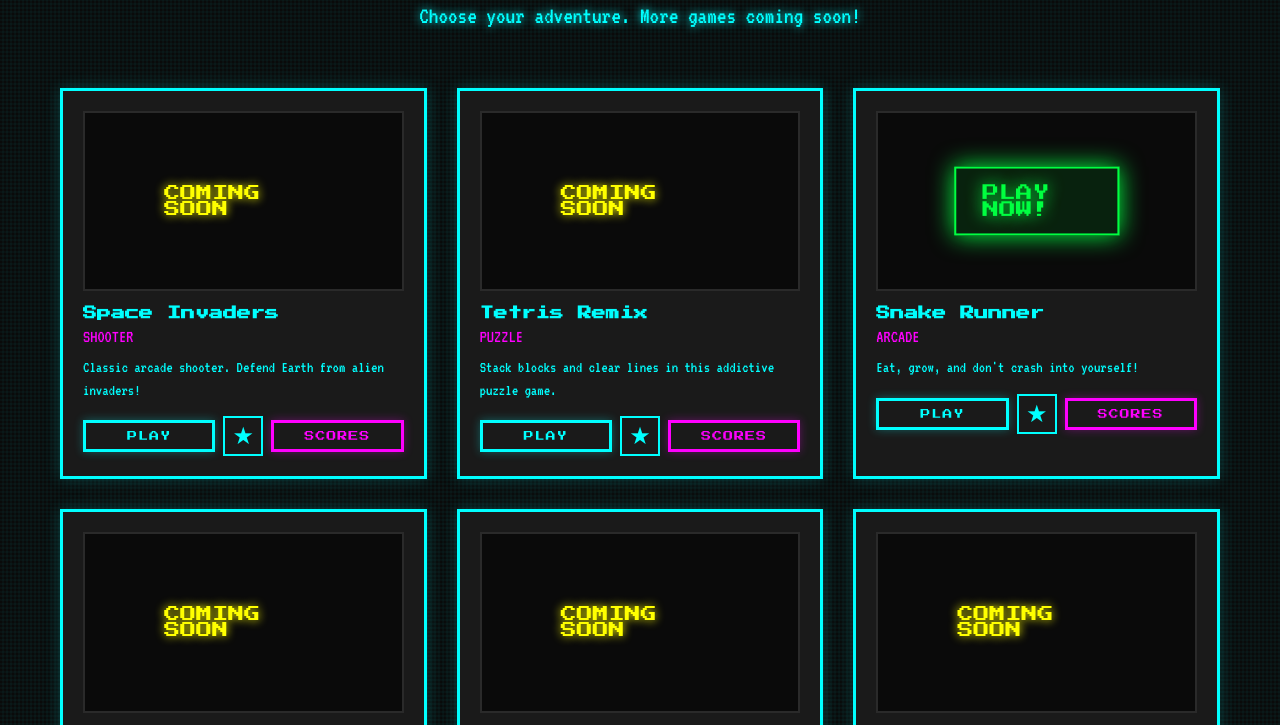
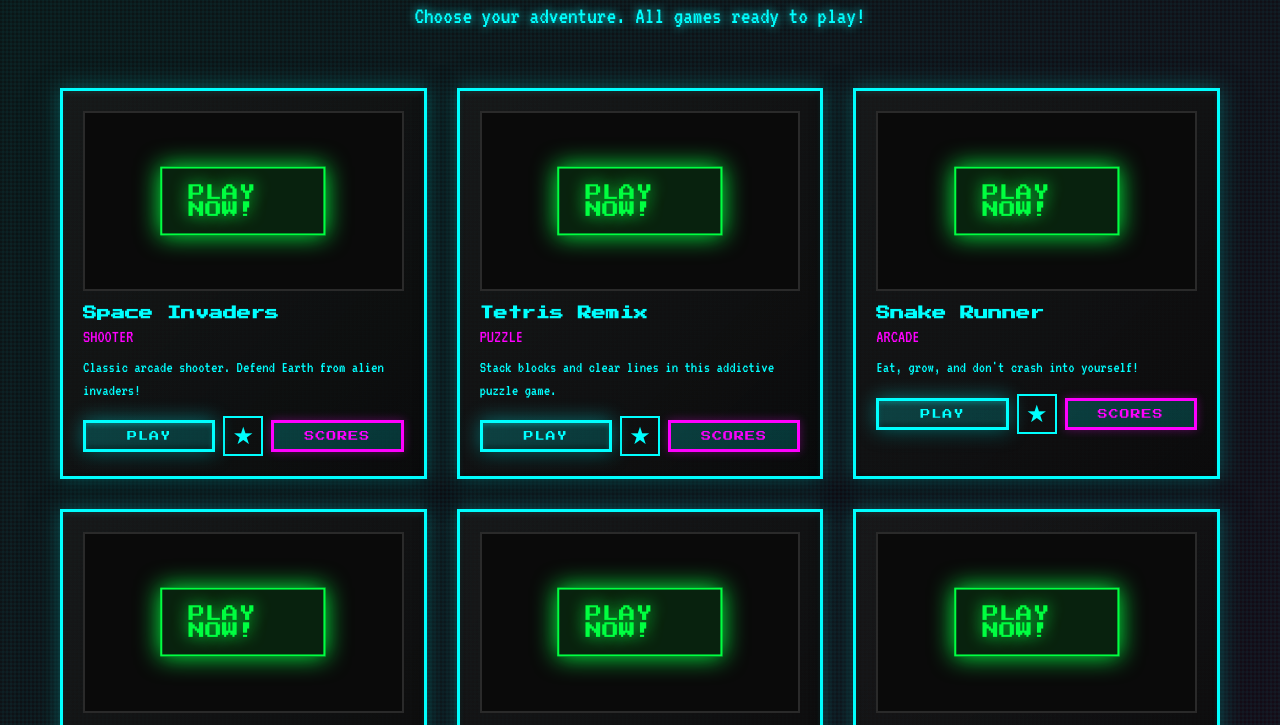
Before and after one commit to freegameshub/games, a plain HTML site: page games.html in a window 1280 px wide. Shown: the part 232-957 px from the top of the page. Drawn offline with Linux system fonts and the light colour scheme; no server answers.

Commit message:
Add files via upload

```diff
--- a/games.html
+++ b/games.html
@@ -6,7 +6,7 @@
     <title>Games - Pixel Arcade</title>
     <link rel="preconnect" href="https://fonts.googleapis.com">
     <link rel="preconnect" href="https://fonts.gstatic.com" crossorigin>
-    <link href="https://fonts.googleapis.com/css2?family=Press+Start+2P&family=VT323&display=swap" rel="stylesheet">
+    <link href="https://fonts.googleapis.com/css2?family=Press+Start+2P&family=VT323&family=Orbitron:wght@400;700;900&display=swap" rel="stylesheet">
     <link rel="stylesheet" href="styles.css">
 </head>
 <body>
@@ -34,14 +34,13 @@
                 <span class="title-bracket">]</span>
             </h1>
 
-            <p class="page-subtitle">Choose your adventure. More games coming soon!</p>
+            <p class="page-subtitle">Choose your adventure. All games ready to play!</p>
 
             <div class="games-grid">
-                <!-- Game Card Template - Duplicate and modify for each game -->
 
                 <div class="game-card" data-game-id="space-invaders">
                     <div class="game-thumbnail">
-                        <div class="coming-soon">COMING SOON</div>
+                        <div class="play-ready">PLAY NOW!</div>
                     </div>
                     <div class="game-info">
                         <h3>Space Invaders</h3>
@@ -49,7 +48,7 @@
                         <p class="game-description">Classic arcade shooter. Defend Earth from alien invaders!</p>
                     </div>
                     <div class="game-actions">
-                        <button class="pixel-btn small" onclick="alert('Game coming soon!')">PLAY</button>
+                        <button class="pixel-btn small" onclick="window.location.href='space-invaders.html'">PLAY</button>
                         <button class="favorite-btn" data-game-title="Space Invaders" data-game-category="SHOOTER" data-game-desc="Classic arcade shooter. Defend Earth from alien invaders!">★</button>
                         <button class="pixel-btn small secondary" onclick="window.location.href='leaderboard.html?game=space-invaders'">SCORES</button>
                     </div>
@@ -57,7 +56,7 @@
 
                 <div class="game-card" data-game-id="tetris">
                     <div class="game-thumbnail">
-                        <div class="coming-soon">COMING SOON</div>
+                        <div class="play-ready">PLAY NOW!</div>
                     </div>
                     <div class="game-info">
                         <h3>Tetris Remix</h3>
@@ -65,7 +64,7 @@
                         <p class="game-description">Stack blocks and clear lines in this addictive puzzle game.</p>
                     </div>
                     <div class="game-actions">
-                        <button class="pixel-btn small" onclick="alert('Game coming soon!')">PLAY</button>
+                        <button class="pixel-btn small" onclick="window.location.href='tetris.html'">PLAY</button>
                         <button class="favorite-btn" data-game-title="Tetris Remix" data-game-category="PUZZLE" data-game-desc="Stack blocks and clear lines in this addictive puzzle game.">★</button>
                         <button class="pixel-btn small secondary" onclick="window.location.href='leaderboard.html?game=tetris'">SCORES</button>
                     </div>
@@ -89,7 +88,7 @@
 
                 <div class="game-card" data-game-id="pong">
                     <div class="game-thumbnail">
-                        <div class="coming-soon">COMING SOON</div>
+                        <div class="play-ready">PLAY NOW!</div>
                     </div>
                     <div class="game-info">
                         <h3>Pong Battle</h3>
@@ -97,7 +96,7 @@
                         <p class="game-description">The original video game. Can you beat the AI?</p>
                     </div>
                     <div class="game-actions">
-                        <button class="pixel-btn small" onclick="alert('Game coming soon!')">PLAY</button>
+                        <button class="pixel-btn small" onclick="window.location.href='pong.html'">PLAY</button>
                         <button class="favorite-btn" data-game-title="Pong Battle" data-game-category="SPORTS" data-game-desc="The original video game. Can you beat the AI?">★</button>
                         <button class="pixel-btn small secondary" onclick="window.location.href='leaderboard.html?game=pong'">SCORES</button>
                     </div>
@@ -105,7 +104,7 @@
 
                 <div class="game-card" data-game-id="breakout">
                     <div class="game-thumbnail">
-                        <div class="coming-soon">COMING SOON</div>
+                        <div class="play-ready">PLAY NOW!</div>
                     </div>
                     <div class="game-info">
                         <h3>Breakout</h3>
@@ -113,7 +112,7 @@
                         <p class="game-description">Break all the bricks with your bouncing ball.</p>
                     </div>
                     <div class="game-actions">
-                        <button class="pixel-btn small" onclick="alert('Game coming soon!')">PLAY</button>
+                        <button class="pixel-btn small" onclick="window.location.href='breakout.html'">PLAY</button>
                         <button class="favorite-btn" data-game-title="Breakout" data-game-category="ARCADE" data-game-desc="Break all the bricks with your bouncing ball.">★</button>
                         <button class="pixel-btn small secondary" onclick="window.location.href='leaderboard.html?game=breakout'">SCORES</button>
                     </div>
@@ -121,7 +120,7 @@
 
                 <div class="game-card" data-game-id="pacman">
                     <div class="game-thumbnail">
-                        <div class="coming-soon">COMING SOON</div>
+                        <div class="play-ready">PLAY NOW!</div>
                     </div>
                     <div class="game-info">
                         <h3>Pac-Man Clone</h3>
@@ -129,7 +128,7 @@
                         <p class="game-description">Eat dots, avoid ghosts, get the high score!</p>
                     </div>
                     <div class="game-actions">
-                        <button class="pixel-btn small" onclick="alert('Game coming soon!')">PLAY</button>
+                        <button class="pixel-btn small" onclick="window.location.href='pacman.html'">PLAY</button>
                         <button class="favorite-btn" data-game-title="Pac-Man Clone" data-game-category="MAZE" data-game-desc="Eat dots, avoid ghosts, get the high score!">★</button>
                         <button class="pixel-btn small secondary" onclick="window.location.href='leaderboard.html?game=pacman'">SCORES</button>
                     </div>
--- a/styles.css
+++ b/styles.css
@@ -18,14 +18,16 @@
 
 body {
     font-family: 'VT323', monospace;
-    background: var(--dark-bg);
+    background: #0a0a0a;
     color: var(--neon-cyan);
     min-height: 100vh;
     background-image:
+        linear-gradient(135deg, rgba(0, 255, 255, 0.05) 0%, rgba(255, 0, 255, 0.05) 100%),
         repeating-linear-gradient(0deg, transparent, transparent 2px, rgba(0, 255, 255, 0.03) 2px, rgba(0, 255, 255, 0.03) 4px),
         repeating-linear-gradient(90deg, transparent, transparent 2px, rgba(0, 255, 255, 0.03) 2px, rgba(0, 255, 255, 0.03) 4px);
-    background-size: 100% 100%, 100% 100%;
+    background-size: 100% 100%, 100% 100%, 100% 100%;
     overflow-x: hidden;
+    perspective: 1000px;
 }
 
 .container {
@@ -36,13 +38,18 @@
 
 /* Header */
 .site-header {
-    background: rgba(26, 26, 26, 0.95);
+    background: rgba(10, 10, 10, 0.95);
     border-bottom: 3px solid var(--neon-cyan);
     padding: 20px 0;
     position: sticky;
     top: 0;
     z-index: 1000;
-    box-shadow: 0 0 20px rgba(0, 255, 255, 0.3);
+    box-shadow:
+        0 0 30px rgba(0, 255, 255, 0.4),
+        0 10px 40px rgba(0, 0, 0, 0.8),
+        inset 0 -2px 10px rgba(0, 255, 255, 0.2);
+    backdrop-filter: blur(10px);
+    transform-style: preserve-3d;
 }
 
 .site-header .container {
@@ -86,38 +93,70 @@
     font-size: 12px;
     padding: 12px 24px;
     border: 3px solid var(--neon-cyan);
-    background: transparent;
+    background: linear-gradient(135deg, rgba(0, 255, 255, 0.2) 0%, rgba(0, 150, 150, 0.3) 100%);
     color: var(--neon-cyan);
     cursor: pointer;
     position: relative;
     transition: all 0.3s ease;
     text-transform: uppercase;
     letter-spacing: 1px;
-    box-shadow: 0 0 10px rgba(0, 255, 255, 0.3);
+    box-shadow:
+        0 0 20px rgba(0, 255, 255, 0.4),
+        0 5px 15px rgba(0, 0, 0, 0.5),
+        inset 0 2px 5px rgba(0, 255, 255, 0.3),
+        inset 0 -2px 5px rgba(0, 0, 0, 0.5);
+    transform: translateZ(0);
+}
+
+.pixel-btn::before {
+    content: '';
+    position: absolute;
+    top: -3px;
+    left: -3px;
+    right: -3px;
+    bottom: -3px;
+    background: linear-gradient(135deg, var(--neon-cyan), var(--neon-magenta));
+    z-index: -1;
+    opacity: 0;
+    transition: opacity 0.3s ease;
+    filter: blur(10px);
 }
 
 .pixel-btn:hover {
-    background: var(--neon-cyan);
-    color: var(--dark-bg);
+    background: linear-gradient(135deg, rgba(0, 255, 255, 0.4) 0%, rgba(0, 200, 200, 0.5) 100%);
     box-shadow:
-        0 0 20px rgba(0, 255, 255, 0.6),
-        inset 0 0 10px rgba(0, 0, 0, 0.3);
-    transform: translateY(-2px);
+        0 0 30px rgba(0, 255, 255, 0.6),
+        0 8px 25px rgba(0, 0, 0, 0.7),
+        inset 0 3px 8px rgba(0, 255, 255, 0.4),
+        inset 0 -3px 8px rgba(0, 0, 0, 0.6);
+    transform: translateY(-3px) translateZ(10px);
+}
+
+.pixel-btn:hover::before {
+    opacity: 1;
 }
 
 .pixel-btn:active {
-    transform: translateY(0);
+    transform: translateY(-1px) translateZ(5px);
 }
 
 .pixel-btn.primary {
-    background: var(--neon-cyan);
+    background: linear-gradient(135deg, rgba(0, 255, 255, 0.8) 0%, rgba(0, 200, 200, 0.9) 100%);
     color: var(--dark-bg);
+    box-shadow:
+        0 0 25px rgba(0, 255, 255, 0.6),
+        0 6px 20px rgba(0, 0, 0, 0.6),
+        inset 0 2px 5px rgba(255, 255, 255, 0.3),
+        inset 0 -2px 5px rgba(0, 0, 0, 0.4);
 }
 
 .pixel-btn.primary:hover {
-    background: var(--neon-magenta);
+    background: linear-gradient(135deg, rgba(255, 0, 255, 0.8) 0%, rgba(200, 0, 200, 0.9) 100%);
     border-color: var(--neon-magenta);
-    box-shadow: 0 0 20px rgba(255, 0, 255, 0.6);
+    box-shadow:
+        0 0 35px rgba(255, 0, 255, 0.7),
+        0 8px 30px rgba(0, 0, 0, 0.7),
+        inset 0 3px 8px rgba(255, 255, 255, 0.4);
 }
 
 .pixel-btn.secondary {
@@ -755,13 +794,37 @@
 }
 
 .game-card {
-    background: var(--dark-surface);
+    background: linear-gradient(135deg, rgba(26, 26, 26, 0.8) 0%, rgba(10, 10, 10, 0.9) 100%);
     border: 3px solid var(--neon-cyan);
     padding: 20px;
-    transition: all 0.3s ease;
+    transition: all 0.4s ease;
     position: relative;
     animation: fadeInUp 0.6s ease-out backwards;
-    box-shadow: 0 0 15px rgba(0, 255, 255, 0.2);
+    box-shadow:
+        0 0 20px rgba(0, 255, 255, 0.3),
+        0 10px 30px rgba(0, 0, 0, 0.5),
+        inset 0 2px 5px rgba(0, 255, 255, 0.1),
+        inset 0 -2px 5px rgba(0, 0, 0, 0.3);
+    transform-style: preserve-3d;
+    transform: translateZ(0);
+}
+
+.game-card::before {
+    content: '';
+    position: absolute;
+    top: -3px;
+    left: -3px;
+    right: -3px;
+    bottom: -3px;
+    background: linear-gradient(135deg, var(--neon-cyan), var(--neon-magenta));
+    z-index: -1;
+    opacity: 0;
+    transition: opacity 0.4s ease;
+    filter: blur(15px);
+}
+
+.game-card:hover::before {
+    opacity: 1;
 }
 
 .game-card:nth-child(1) { animation-delay: 0.1s; }
@@ -772,20 +835,22 @@
 @keyframes fadeInUp {
     from {
         opacity: 0;
-        transform: translateY(30px);
+        transform: translateY(30px) translateZ(-20px);
     }
     to {
         opacity: 1;
-        transform: translateY(0);
+        transform: translateY(0) translateZ(0);
     }
 }
 
 .game-card:hover {
-    transform: translateY(-5px);
+    transform: translateY(-10px) translateZ(30px) rotateX(2deg);
     border-color: var(--neon-magenta);
     box-shadow:
-        0 5px 30px rgba(255, 0, 255, 0.4),
-        0 0 20px rgba(255, 0, 255, 0.3);
+        0 0 40px rgba(255, 0, 255, 0.5),
+        0 20px 50px rgba(0, 0, 0, 0.7),
+        inset 0 3px 10px rgba(255, 0, 255, 0.2),
+        inset 0 -3px 10px rgba(0, 0, 0, 0.4);
 }
 
 .game-thumbnail {
```
Also changed, not shown: leaderboard.js (+6 -4 lines).
